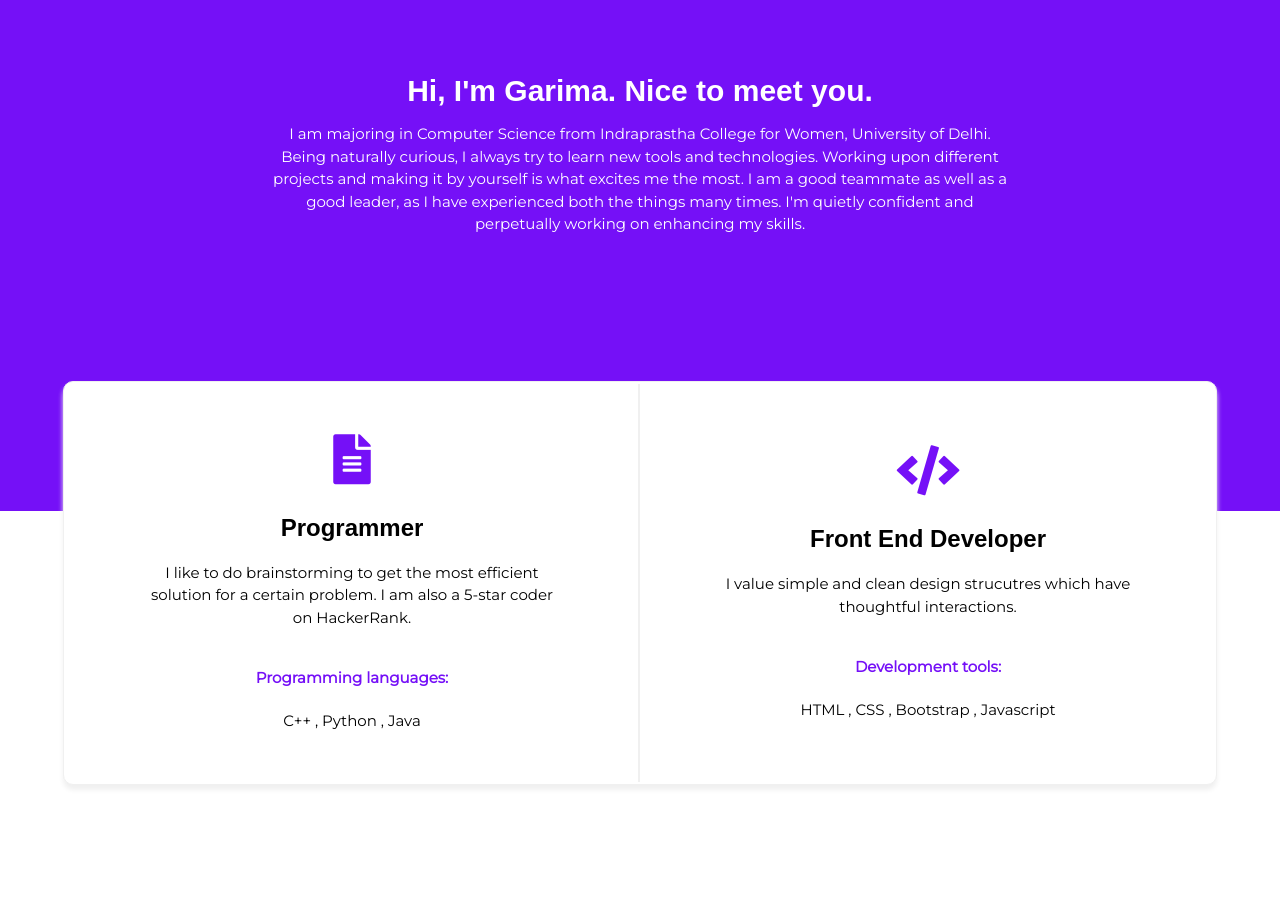
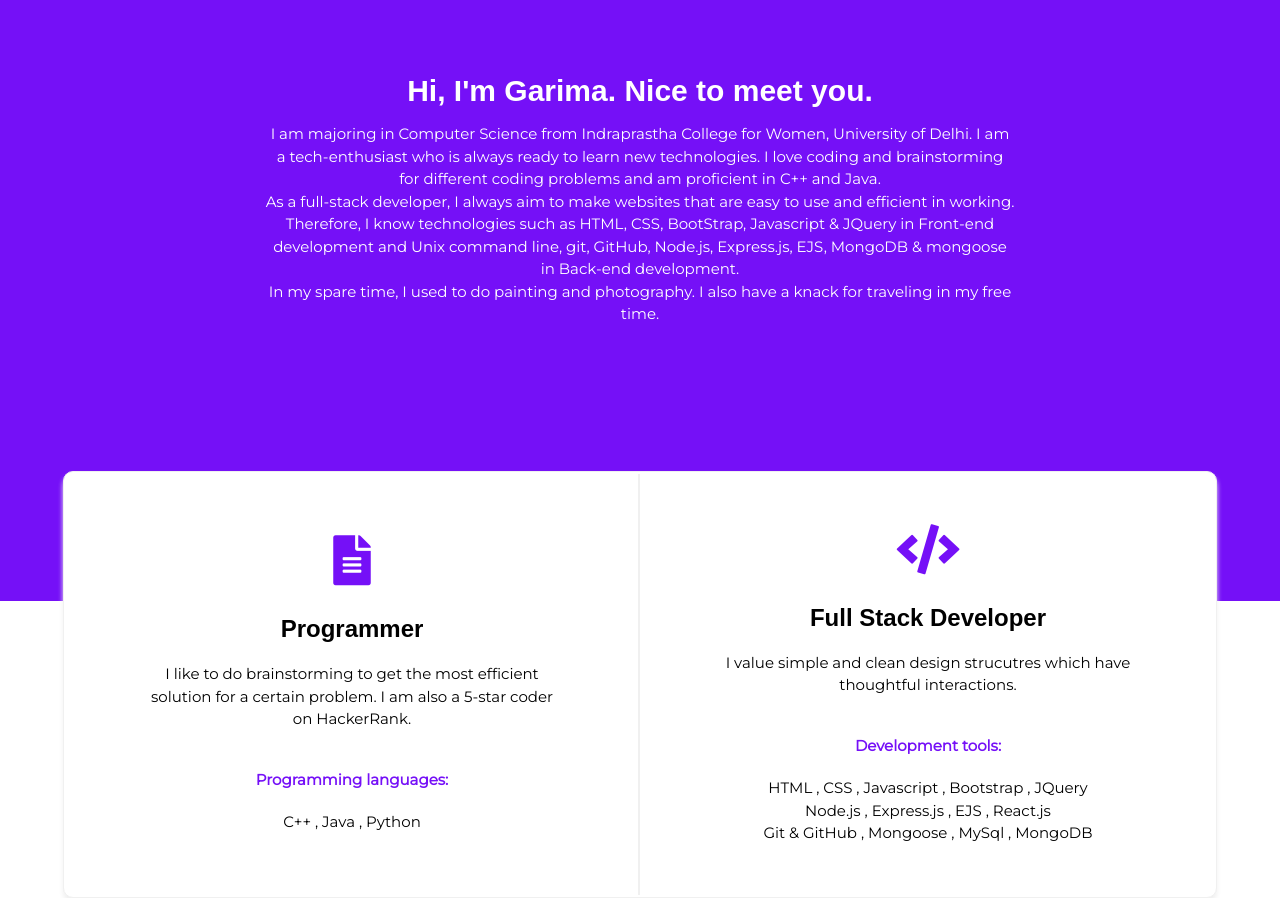
Before and after one commit to GarimaGupta117/CV, a plain HTML site: page index.html in a window 1280 px wide. Shown: the part 920-1818 px from the top of the page. Drawn offline with Linux system fonts and the light colour scheme; a web font is replaced by a local one.

Commit message:
Update index.html

```diff
--- a/index.html
+++ b/index.html
@@ -14,13 +14,13 @@
 
 <body>
     <div class="nav">
-        <a href="Project1_CV.html"><img src="images/Monoton-G.png" alt="logo"></a>
+        <a href="/index.html"><img src="images/Monoton-G.png" alt="logo"></a>
         <a href="mailto:guptagarima117@gmail.com" class="btn">Say Hello</a>
     </div>
     <div class="front">
-        <h1>Programmer, Front-end Developer & an Enthusiast learner</h1>
+        <h1>Full-Stack Developer, Programmer & an Enthusiast learner</h1>
         <p>
-            I love to solve coding problems, and design beautifully simple websites.
+            I love to solve coding problems, and design beautifully simple and efficient websites.
         </p>
         <img src="images/profile.png" alt="ProfileImage" class="Profile">
         <br>
@@ -28,13 +28,14 @@
     </div>
     <div class="intro">
         <h3>Hi, I'm Garima. Nice to meet you.</h3>
-        <p>I am majoring in Computer Science from Indraprastha College for Women, University of Delhi. Being naturally
-            curious,
-            I always try to learn new tools and technologies. Working upon different projects and making it by yourself
-            is what
-            excites me the most. I am a good teammate as well as a good leader, as I have experienced both the things
-            many times.
-            I'm quietly confident and perpetually working on enhancing my skills.
+        <p>I am majoring in Computer Science from Indraprastha College for Women, University of Delhi. I am a
+            tech-enthusiast who is always ready to learn new technologies. I love coding and brainstorming for different
+            coding problems and am proficient in C++ and Java.<br>
+            As a full-stack developer, I always aim to make websites that are easy to use and efficient in working.
+            Therefore, I know technologies such as HTML, CSS, BootStrap, Javascript & JQuery in Front-end development
+            and Unix command line, git, GitHub, Node.js, Express.js, EJS, MongoDB & mongoose in Back-end
+            development.<br>
+            In my spare time, I used to do painting and photography. I also have a knack for traveling in my free time.
         </p>
     </div>
     <div class="tools-tech">
@@ -50,17 +51,20 @@
                     <b>
                         <p class="pro">Programming languages:</p>
                     </b>
-                    <p>C++ , Python , Java</p>
+                    <p>C++ , Java , Python</p>
                 </td>
                 <td class="webDev">
                     <i class="fas fa-code"></i>
-                    <h6>Front End Developer</h6>
+                    <h6>Full Stack Developer</h6>
                     <p>I value simple and clean design strucutres which have thoughtful interactions.</p>
                     <br>
                     <b>
                         <p class="dev">Development tools:</p>
                     </b>
-                    <p>HTML , CSS , Bootstrap , Javascript</p>
+                    <p>HTML , CSS , Javascript , Bootstrap , JQuery<br>
+                        Node.js , Express.js , EJS , React.js <br>
+                        Git & GitHub , Mongoose , MySql , MongoDB
+                    </p>
                 </td>
             </tr>
         </table>
@@ -99,7 +103,7 @@
         <a href="mailto:guptagarima117@gmail.com" target="_blank"><i class="fas fa-envelope"></i></a>
         <a href="https://github.com/GarimaGupta117" target="_blank"><i class="fab fa-github-alt"></i></a>
         <a href="https://www.instagram.com/garimagupta117/" target="_blank"><i class="fab fa-instagram"></i></a>
-        <p class="copyright">Handcrafted by me © 2021</p>
+        <p class="copyright">Handcrafted by me © 2022</p>
     </div>
 </body>
 
```
